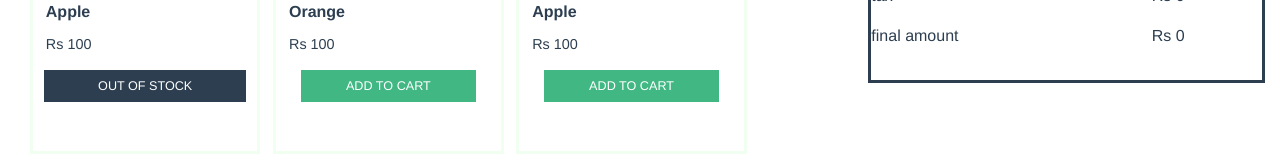
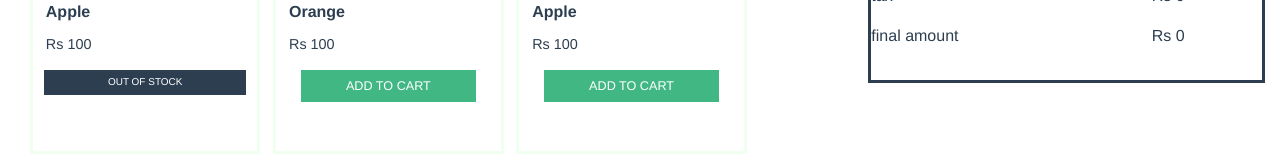
Before and after one commit to prasadnwi/Cloud-Shopping, a Vue app in the folder cloud-shopping/: page / in a window 1280 px wide. Shown: the part 332-492 px from the top of the page. Built offline with nearby package versions, Linux system fonts and the light colour scheme.

Commit message:
added a function to remove items from cart. has a bug.it removes all items for given item id

```diff
--- a/cloud-shopping/src/components/itemList/Item.vue
+++ b/cloud-shopping/src/components/itemList/Item.vue
@@ -21,6 +21,14 @@
                     <button class="add-btn disable-btn row" disabled>OUT OF STOCK</button>
                 </div>
             </div>
+            <div class="option-btn row" v-else>
+                <div class="col-lg-6 col-md-6">
+                    <button class="inc" @click="addItemToCart(item)">+</button>
+                </div>
+                <div class=" col-lg-6 col-md-6">
+                    <button class="dec" @click="removeItemFromCart(item)">-</button>
+                </div>
+            </div>
 
         </div>
     </div>
@@ -36,6 +44,7 @@
                 }
             },
             addItemToCart: {type: Function},
+            removeItemFromCart: {type: Function}
         },
         data: function () {
             return {
@@ -127,8 +136,9 @@
             .disable-btn{
                 background-color: #2c3e50;
             }
-
+        }
         .option-btn {
+            font-size: 79%;
             .inc {
                 width: 100%;
                 background: #418cb8;
@@ -145,7 +155,6 @@
                 float: left;
             }
         }
-        }
 
 
     }
--- a/cloud-shopping/src/components/itemList/ItemListContent.vue
+++ b/cloud-shopping/src/components/itemList/ItemListContent.vue
@@ -5,7 +5,9 @@
             <div class='list-content' id='product-list'>
                 <!--items-->
                 <Item
-                        v-bind:addItemToCart="addItemToCart" v-bind:item="item"
+                        v-bind:addItemToCart="addItemToCart"
+                        v-bind:removeItemFromCart="removeItemFromCart"
+                        v-bind:item="item"
                         v-for=" item in items"
                 />
             </div>
@@ -26,6 +28,7 @@
                 }
             },
             addItemToCart: {type: Function},
+            removeItemFromCart: {type: Function}
         },
         components: {
             Item
--- a/cloud-shopping/src/store/modules/cart.js
+++ b/cloud-shopping/src/store/modules/cart.js
@@ -22,7 +22,11 @@ const actions = {
             commit('incrementItemQuantity', {indexofItem})
         }
 
-// remove one item from item list
+// Todo : remove one item from item list
+    },
+    removeItemFromCart({state, commit}, item) {
+        const updatedCart =  state.all.filter(existingItem => existingItem.id != item.id);
+        commit('updateCart', {updatedCart})
     }
 };
 
@@ -32,6 +36,11 @@ const mutations = {
     },
     incrementItemQuantity(state, indexofItem) {
         state.all[indexofItem.indexofItem].count++;
+    },
+    updateCart(state, updatedItems){
+        console.log('updatdItems');
+        console.log(updatedItems);
+        // state.all = updatedItems;
     }
 
 };
--- a/cloud-shopping/src/views/ItemList.vue
+++ b/cloud-shopping/src/views/ItemList.vue
@@ -5,6 +5,7 @@
         <ItemListContent
                 v-bind:addItemToCart="addItemToCart"
                 v-bind:items="items"
+                v-bind:removeItemFromCart="removeItemFromCart"
         />
       </div>
       <div class="col-lg-4">
@@ -30,7 +31,8 @@
       items: state => state.items.all
     }),
     methods: mapActions('cart', [
-      'addItemToCart'
+      'addItemToCart',
+      'removeItemFromCart'
     ]),
     created() {
       this.$store.dispatch('getAllItems')
```
Lines whose indentation alone changed are shown as unchanged.
